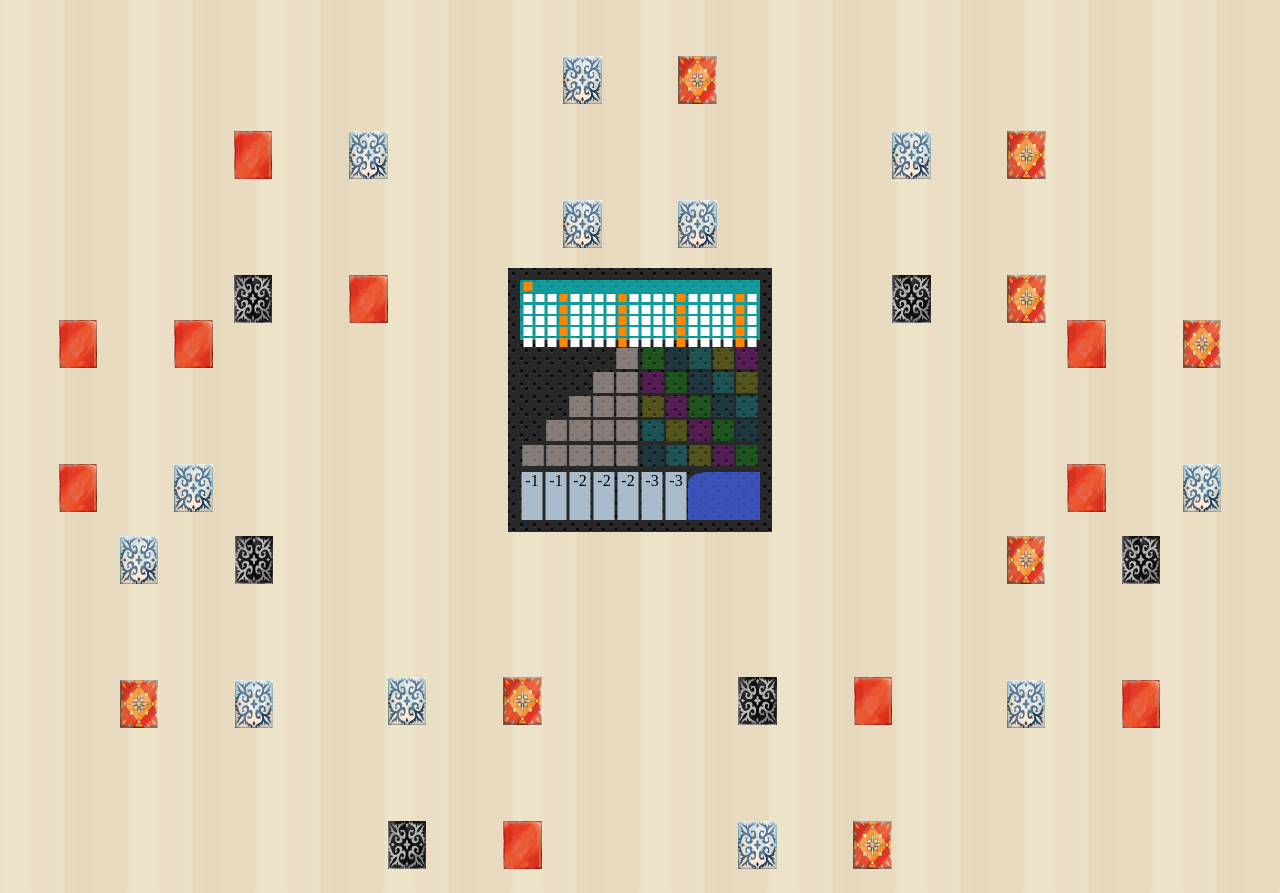
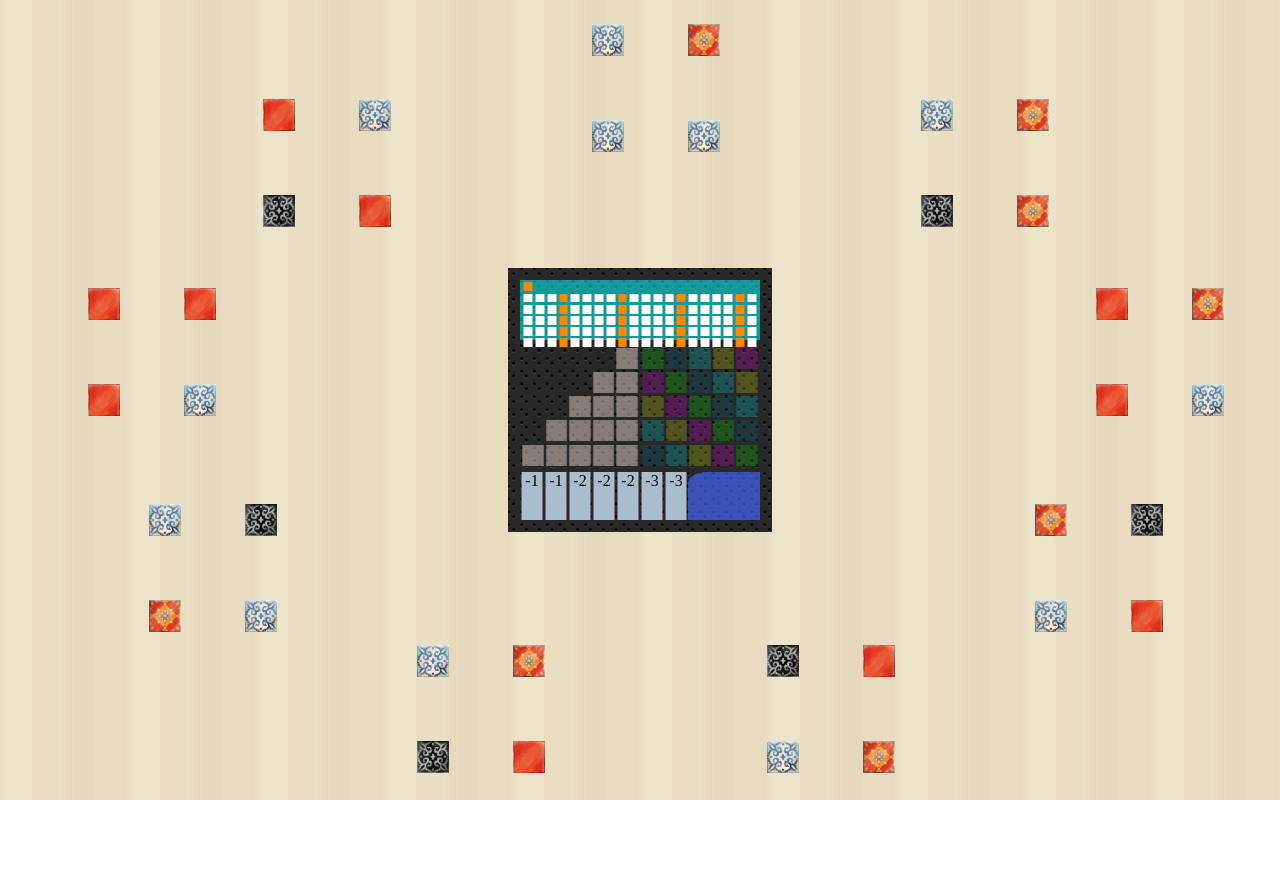
Before and after one commit to gmarty2000/azul, a plain HTML site: page tavolo.html in a window 1280 px wide. After the commit the page ends 800 px from the top, so only its background shows below. Drawn offline with Linux system fonts and the light colour scheme.

Commit message:
Modifica del layout per l'espositore

```diff
--- a/style/tavolo.css
+++ b/style/tavolo.css
@@ -65,9 +65,10 @@ body {
 
 .tavolo .espositore {
 	position: absolute;
-	width: 15vw;
-	height: 30vh;
-	margin: 2.5%;
+	width: 20vh;
+	height: 20vh;
+	margin-top: 1vh;
+	margin-left: 5vw;
 }
 
 .tavolo .clicked {
```
